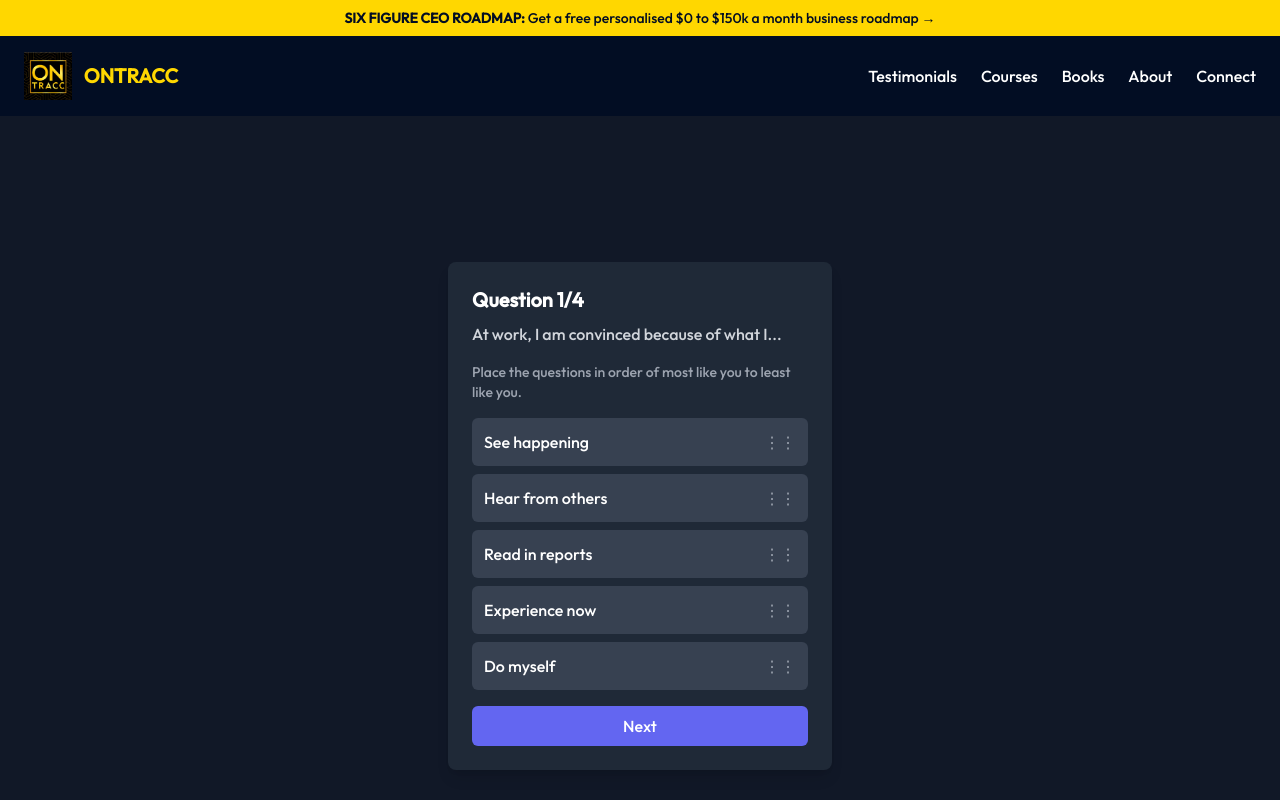
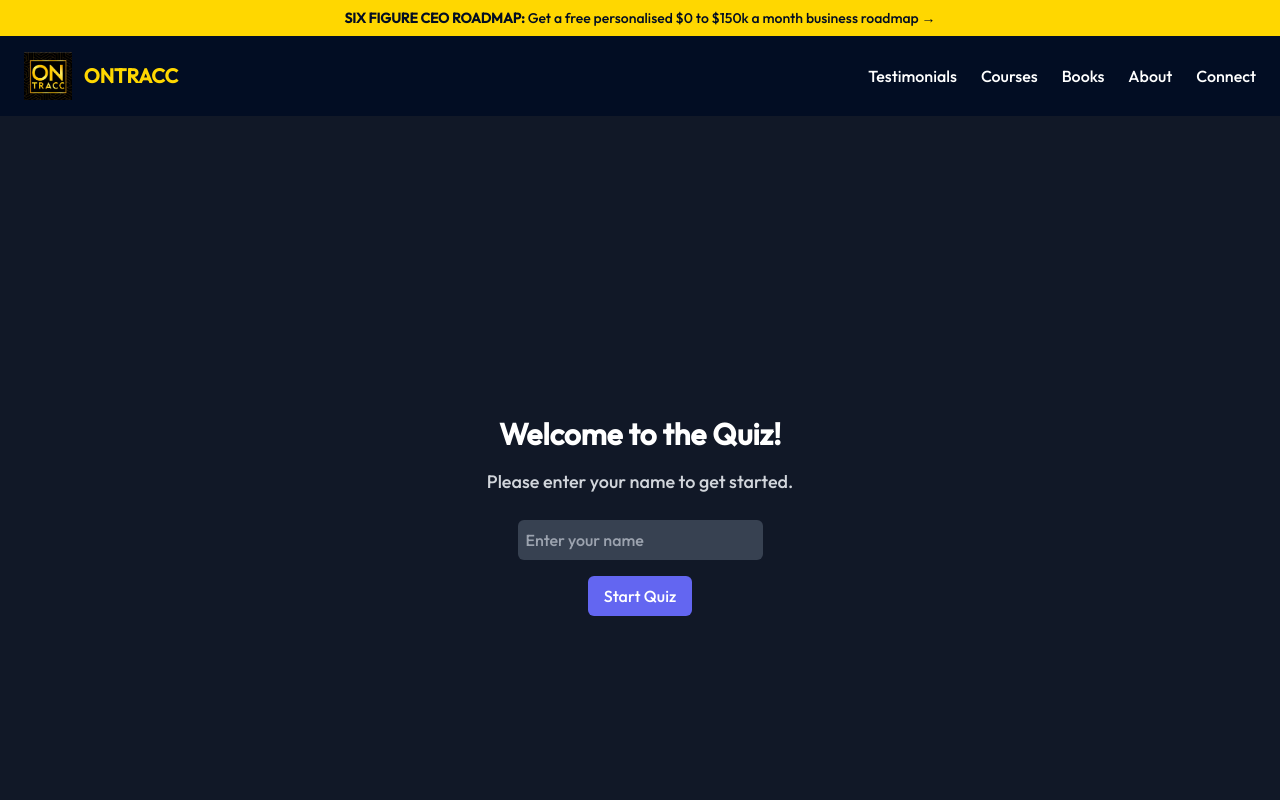
Before and after one commit to richardagaya/landingpage, a Next.js app: page /Quiz in a window 1280 px wide. Shown: the top 800 px of the page. Built offline with nearby package versions, Linux system fonts and the light colour scheme.

Commit message:
Quiz update

```diff
--- a/app/Quiz/page.tsx
+++ b/app/Quiz/page.tsx
@@ -14,7 +14,7 @@ import {
   useSortable,
 } from "@dnd-kit/sortable";
 import { CSS } from "@dnd-kit/utilities";
-import { useState } from "react";
+import { useState, useEffect } from "react";
 
 type Answer = {
   id: string;
@@ -23,50 +23,44 @@ type Answer = {
 
 const questions = [
   {
-    questionText: "At work, I am convinced because of what I...",
+    questionText: "Who's Success Story Inspires You The Most?",
     answers: [
-      { id: "1", text: "See happening" },
-      { id: "2", text: "Hear from others" },
-      { id: "3", text: "Read in reports" },
-      { id: "4", text: "Experience now" },
-      { id: "5", text: "Do myself" },
+      { id: "1", text: "Jeff Bezos" },
+      { id: "2", text: "Tony Robbins" },
+      { id: "3", text: "Mr Beast" },
+      { id: "4", text: "Elon Musk" },
+      { id: "5", text: "Tony Robbins" },
     ],
   },
   {
-    questionText: "I prioritize my tasks based on...",
+    questionText:
+      "It takes 1000 hours to gain financial freedom in any skill. Which of these industries do you have the most experience in?",
     answers: [
-      { id: "6", text: "Urgency" },
-      { id: "7", text: "Importance" },
-      { id: "8", text: "Duration" },
-      { id: "9", text: "Resources required" },
-      { id: "10", text: "Outcome" },
+      { id: "6", text: "Ecommerce" },
+      { id: "7", text: "Sales" },
+      { id: "8", text: "Content creation" },
+      { id: "9", text: "Software development" },
+      { id: "10", text: "Trading" },
     ],
   },
   {
-    questionText: "I prefer feedback that is...",
+    questionText: "Which industry would you be most excited to gain skill in?",
     answers: [
-      { id: "11", text: "Detailed and frequent" },
-      { id: "12", text: "Casual and infrequent" },
-      { id: "13", text: "Positive" },
-      { id: "14", text: "Constructive" },
-      { id: "15", text: "Direct and straightforward" },
-    ],
-  },
-  {
-    questionText: "My ideal work environment involves...",
-    answers: [
-      { id: "16", text: "Collaboration" },
-      { id: "17", text: "Independence" },
-      { id: "18", text: "Flexibility" },
-      { id: "19", text: "Structure" },
-      { id: "20", text: "Innovation" },
+      { id: "11", text: "Ecommerce" },
+      { id: "12", text: "Sales" },
+      { id: "13", text: "Content Creation" },
+      { id: "14", text: "Software development" },
+      { id: "15", text: "Trading" },
     ],
   },
 ];
 
 const Quiz = () => {
+  const [stage, setStage] = useState<"nameInput" | "intro" | "loading" | "quiz">("nameInput");
+  const [userName, setUserName] = useState<string>("");
   const [currentQuestion, setCurrentQuestion] = useState(0);
-  const [items, setItems] = useState<Answer[]>(questions[currentQuestion].answers);
+  const [answers, setAnswers] = useState<Answer[]>(questions[currentQuestion].answers);
+  const [responses, setResponses] = useState<{ [key: number]: Answer[] }>({});
 
   const sensors = useSensors(
     useSensor(PointerSensor, {
@@ -76,9 +70,18 @@ const Quiz = () => {
     })
   );
 
+  useEffect(() => {
+    if (stage === "loading") {
+      const timer = setTimeout(() => {
+        setStage("quiz");
+      }, 3000); // Simulate loading for 3 seconds
+      return () => clearTimeout(timer);
+    }
+  }, [stage]);
+
   const handleDragEnd = ({ active, over }: DragEndEvent) => {
     if (active.id !== over?.id) {
-      setItems((prev) => {
+      setAnswers((prev) => {
         const oldIndex = prev.findIndex((item) => item.id === active.id);
         const newIndex = prev.findIndex((item) => item.id === over?.id);
         return arrayMove(prev, oldIndex, newIndex);
@@ -87,26 +90,88 @@ const Quiz = () => {
   };
 
   const goToNextQuestion = () => {
+    setResponses((prev) => ({ ...prev, [currentQuestion]: answers }));
     const nextQuestion = currentQuestion + 1;
     if (nextQuestion < questions.length) {
       setCurrentQuestion(nextQuestion);
-      setItems(questions[nextQuestion].answers);
+      setAnswers(questions[nextQuestion].answers);
+    } else {
+      alert("Quiz Completed!"); // Replace with redirection logic.
     }
   };
+
+  const handleNameSubmit = () => {
+    if (userName.trim()) {
+      setStage("intro");
+    } else {
+      alert("Please enter your name.");
+    }
+  };
+
+  if (stage === "nameInput") {
+    return (
+      <div className="min-h-screen flex flex-col items-center justify-center bg-gray-900 text-white">
+        <h1 className="text-3xl font-semibold mb-4">Welcome to the Quiz!</h1>
+        <p className="text-lg text-gray-300 mb-6 text-center">
+          Please enter your name to get started.
+        </p>
+        <input
+          type="text"
+          className="bg-gray-700 text-white p-2 rounded-md mb-4"
+          placeholder="Enter your name"
+          value={userName}
+          onChange={(e) => setUserName(e.target.value)}
+        />
+        <button
+          className="bg-indigo-500 hover:bg-indigo-600 text-white py-2 px-4 rounded-md"
+          onClick={handleNameSubmit}
+        >
+          Start Quiz
+        </button>
+      </div>
+    );
+  }
+
+  if (stage === "intro") {
+    return (
+      <div className="min-h-screen flex flex-col items-center justify-center bg-gray-900 text-white p-4">
+        <h1 className="text-3xl font-semibold mb-4">Welcome to Our Quiz, {userName}!</h1>
+        <p className="text-lg text-gray-300 mb-6 text-center">
+          This quiz is designed to understand your preferences, interests, and inspirations. Based
+          on your answers, we'll guide you towards exciting career opportunities!
+        </p>
+        <button
+          className="bg-indigo-500 hover:bg-indigo-600 text-white py-2 px-4 rounded-md"
+          onClick={() => setStage("loading")}
+        >
+          Start Quiz
+        </button>
+      </div>
+    );
+  }
+
+  if (stage === "loading") {
+    return (
+      <div className="min-h-screen flex flex-col items-center justify-center bg-gray-900 text-white">
+        <p className="text-xl font-medium mb-4">Hey {userName}, getting your quiz ready...</p>
+        <div className="w-12 h-12 border-4 border-indigo-500 border-t-transparent rounded-full animate-spin"></div>
+      </div>
+    );
+  }
 
   return (
     <div className="min-h-screen flex items-center justify-center bg-gray-900">
       <div className="w-96 bg-gray-800 text-white p-6 rounded-lg shadow-lg">
-        <h2 className="text-xl font-semibold mb-2">Question {currentQuestion + 1}/4</h2>
+        <h2 className="text-xl font-semibold mb-2">Question {currentQuestion + 1}/3</h2>
         <p className="mb-4 text-gray-300">{questions[currentQuestion].questionText}</p>
         <p className="mb-4 text-sm text-gray-400">
-          Place the questions in order of most like you to least like you.
+          Place the options in order of most like you to least like you.
         </p>
 
         <DndContext sensors={sensors} collisionDetection={closestCenter} onDragEnd={handleDragEnd}>
-          <SortableContext items={items.map((item) => item.id)} strategy={verticalListSortingStrategy}>
+          <SortableContext items={answers.map((item) => item.id)} strategy={verticalListSortingStrategy}>
             <div className="space-y-2">
-              {items.map((item) => (
+              {answers.map((item) => (
                 <SortableItem key={item.id} id={item.id} text={item.text} />
               ))}
             </div>
@@ -117,7 +182,7 @@ const Quiz = () => {
           className="mt-4 w-full bg-indigo-500 hover:bg-indigo-600 text-white py-2 rounded-md"
           onClick={goToNextQuestion}
         >
-          Next
+          {currentQuestion === questions.length - 1 ? "Finish" : "Next"}
         </button>
       </div>
     </div>
--- /dev/null
+++ b/app/components/SalesContentCreation.tsx
@@ -0,0 +1,21 @@
+// components/SalesContentCreation.tsx
+"use client";
+
+const SalesContentCreation: React.FC = () => {
+  return (
+    <div className="min-h-screen flex items-center justify-center bg-gray-100">
+      <div className="max-w-2xl w-full bg-white p-8 rounded-lg shadow-md">
+        <h2 className="text-2xl font-bold mb-6">Sales & Content Creation Quiz</h2>
+        <p className="mb-4">
+          Answer questions related to Sales and Content Creation to proceed.
+        </p>
+        {/* Add quiz content specific to this pair */}
+        <button className="w-full p-3 bg-green-500 text-white rounded-md mt-4">
+          Submit & Continue
+        </button>
+      </div>
+    </div>
+  );
+};
+
+export default SalesContentCreation;
--- a/app/components/SellathonQuiz.tsx
+++ /dev/null
@@ -1,72 +0,0 @@
-// components/SellathonQuiz.tsx
-"use client"
-import { useState } from "react";
-
-interface Question {
-  question: string;
-  options: string[];
-}
-
-const sellathonQuestions: Question[] = [
-  { question: "Do you have experience in online sales?", options: ["Yes", "No", "A little", "Not sure"] },
-  { question: "What platform do you prefer for selling?", options: ["Ebay", "Amazon", "Shopify", "Etsy"] },
-  { question: "Do you use social media for marketing?", options: ["Yes", "No", "Sometimes", "Not yet"] },
-  { question: "Have you ever run paid ads?", options: ["Yes", "No", "Sometimes", "Not yet"] },
-  { question: "What is your average monthly revenue from sales?", options: ["Less than $500", "$500-$1000", "$1000-$5000", "Over $5000"] },
-];
-
-const SellathonQuiz: React.FC<{ onNext: () => void; currentQuestionIndex: number; progress: number }> = ({ onNext, currentQuestionIndex, progress }) => {
-  const [selectedAnswer, setSelectedAnswer] = useState<string | null>(null);
-
-  const handleAnswerSelect = (answer: string) => {
-    setSelectedAnswer(answer);
-  };
-
-  const handleNextQuestion = () => {
-    if (selectedAnswer) {
-      onNext();
-      setSelectedAnswer(null);
-    }
-  };
-
-  const currentQuestion = sellathonQuestions[currentQuestionIndex];
-
-  return (
-    <div className="max-w-lg mx-auto p-6">
-      {/* Progress Bar */}
-      <div className="mb-4">
-        <div className="h-2 bg-gray-300 rounded-full">
-          <div className="h-2 bg-blue-500 rounded-full" style={{ width: `${progress}%` }} />
-        </div>
-      </div>
-
-      {/* Sellathon Questions */}
-      <div>
-        <h2 className="text-xl font-semibold mb-4">{currentQuestion.question}</h2>
-        <div className="space-y-4">
-          {currentQuestion.options.map((option, index) => (
-            <button
-              key={index}
-              onClick={() => handleAnswerSelect(option)}
-              className={`w-full p-3 border rounded-md text-left ${
-                selectedAnswer === option ? "bg-blue-500 text-white" : "bg-white hover:bg-gray-100"
-              }`}
-            >
-              {option}
-            </button>
-          ))}
-        </div>
-        {selectedAnswer && (
-          <button
-            onClick={handleNextQuestion}
-            className="mt-6 w-full p-3 bg-green-500 text-white rounded-md"
-          >
-            Next Question
-          </button>
-        )}
-      </div>
-    </div>
-  );
-};
-
-export default SellathonQuiz;
--- a/app/components/Testimonial.tsx
+++ b/app/components/Testimonial.tsx
@@ -26,7 +26,7 @@ const Testimonials: React.FC = () => {
     <section className="bg-darkblue py-12">
       <div className="max-w-7xl mx-auto px-4">
         <h2 className="text-3xl font-bold text-center text-white mb-8">
-          What our clients say⭐
+          What our clients say⭐ Hear from the winners
         </h2>
         <div className="grid grid-cols-1 md:grid-cols-2 lg:grid-cols-3 gap-8">
           {testimonials.map((testimonial, index) => (
--- a/app/layout.tsx
+++ b/app/layout.tsx
@@ -1,6 +1,7 @@
 import type { Metadata } from "next";
 import "./globals.css";
 import Navbar from "./components/Navbar";
+import Footer from "./components/Footer";
 
 export const metadata: Metadata = {
   title: "Ontracc",
@@ -17,6 +18,7 @@ export default function RootLayout({
       <body>
         <Navbar />
         {children}
+        <Footer />
       </body>
     </html>
   );
--- a/app/page.tsx
+++ b/app/page.tsx
@@ -1,13 +1,11 @@
-
-import Footer from "./components/Footer";
 import HeroSection from "./components/Hero";
 import Testimonials from "./components/Testimonial";
+import SellathonQuiz from "./components/SalesContentCreation";
 export default function Home() {
   return (
     <>
     <HeroSection/>
     <Testimonials/>
-    <Footer/>
     </>
 
   );
--- a/tailwind.config.ts
+++ b/tailwind.config.ts
@@ -1,3 +1,4 @@
+import { light } from "@fortawesome/fontawesome-svg-core/import.macro";
 import type { Config } from "tailwindcss";
 
 export default {
@@ -14,6 +15,7 @@ export default {
         gold: "#FFD700", // Matches your logo's gold
         hero: "#011631",
         darkblue: "#020D23",
+        lightblue: "#ADD8E6",
       },
     },
   },
```
Also changed, not shown: app/components/Hero.tsx (+7 -4 lines).
